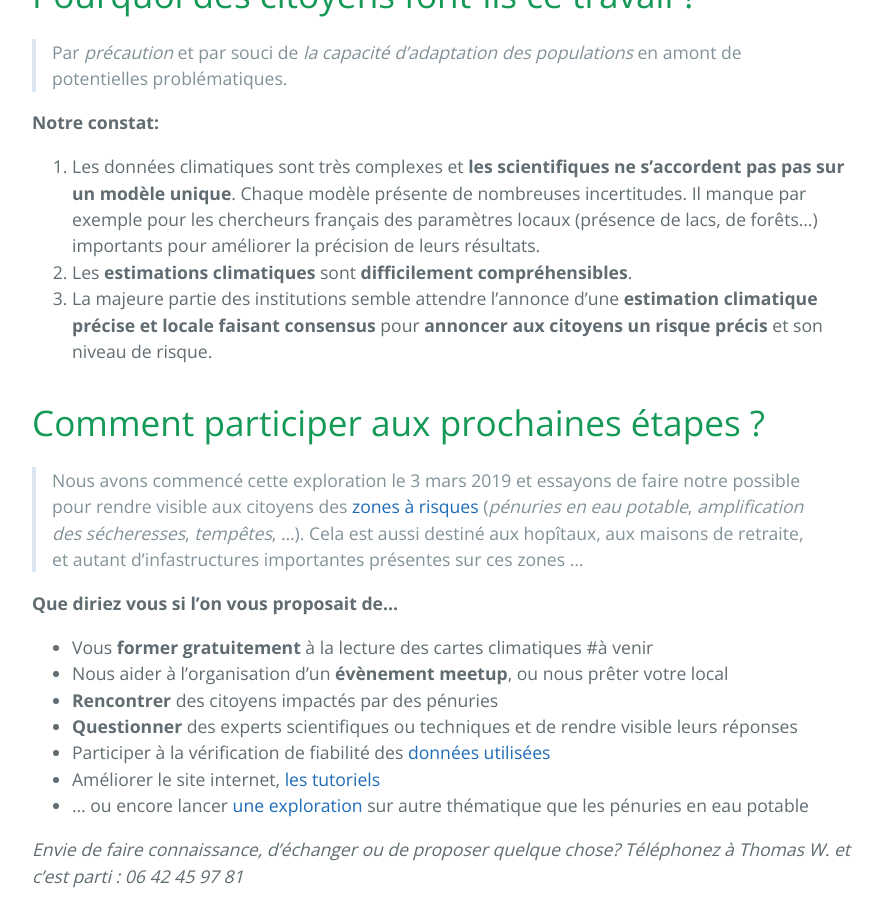
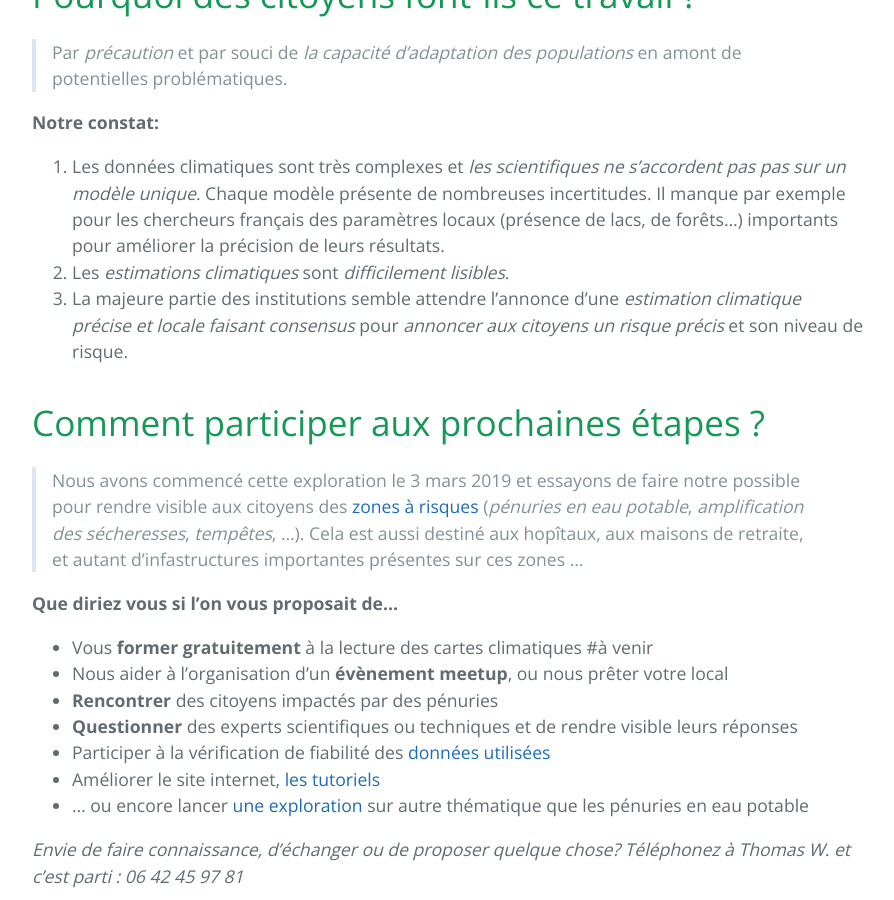
Before and after one commit to secheresses/Ancien-site, a Jekyll site: the page built from index.md, in a window 1280 px wide and 900 px high, scrolled down 906 px. Shown: the whole window, without its empty margins (192-1086 px from the left). Built offline with Jekyll 4.4.1, drawn with Linux system fonts in a browser that asks for light colours.

Commit message:
Mise à jour typo

```diff
--- a/index.md
+++ b/index.md
@@ -19,9 +19,9 @@ Le changement climatique amplifie les risques de pénurie et aggrave les existan
 > Par *précaution* et par souci de *la capacité d'adaptation des populations* en amont de potentielles problématiques.
 
 **Notre constat:**
-1. Les données climatiques sont très complexes et **les scientifiques ne s'accordent pas pas sur un modèle unique**. Chaque modèle présente de nombreuses incertitudes. Il manque par exemple pour les chercheurs français des paramètres locaux (présence de lacs, de forêts...) importants pour améliorer la précision de leurs résultats.
-2. Les **estimations climatiques** sont **difficilement compréhensibles**.
-3. La majeure partie des institutions semble attendre l'annonce d'une **estimation climatique précise et locale faisant consensus** pour **annoncer aux citoyens un risque précis** et son niveau de risque.
+1. Les données climatiques sont très complexes et *les scientifiques ne s'accordent pas pas sur un modèle unique*. Chaque modèle présente de nombreuses incertitudes. Il manque par exemple pour les chercheurs français des paramètres locaux (présence de lacs, de forêts...) importants pour améliorer la précision de leurs résultats.
+2. Les *estimations climatiques* sont *difficilement lisibles*.
+3. La majeure partie des institutions semble attendre l'annonce d'une *estimation climatique précise et locale faisant consensus* pour *annoncer aux citoyens un risque précis* et son niveau de risque.
 
 # Comment participer aux prochaines étapes ?
 
```
